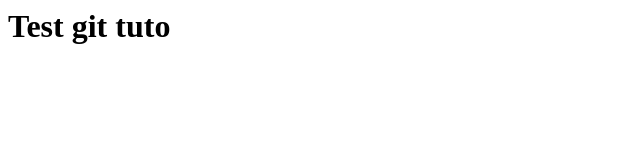
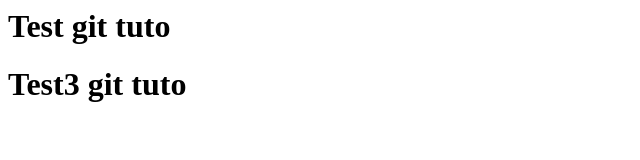
Before and after one commit to echemseddine/tuto_git, a plain HTML site: page index.html in a window 1280 px wide. Shown: the whole page, without its empty margins (0-640 px from the left). Drawn offline with Linux system fonts and the light colour scheme.

Commit message:
second commit

```diff
--- a/index.html
+++ b/index.html
@@ -2,5 +2,7 @@
 <body>
 
 <h1>Test git tuto</h1>
+<h1>Test3 git tuto</h1>
+
 </body>
 </html>
```
